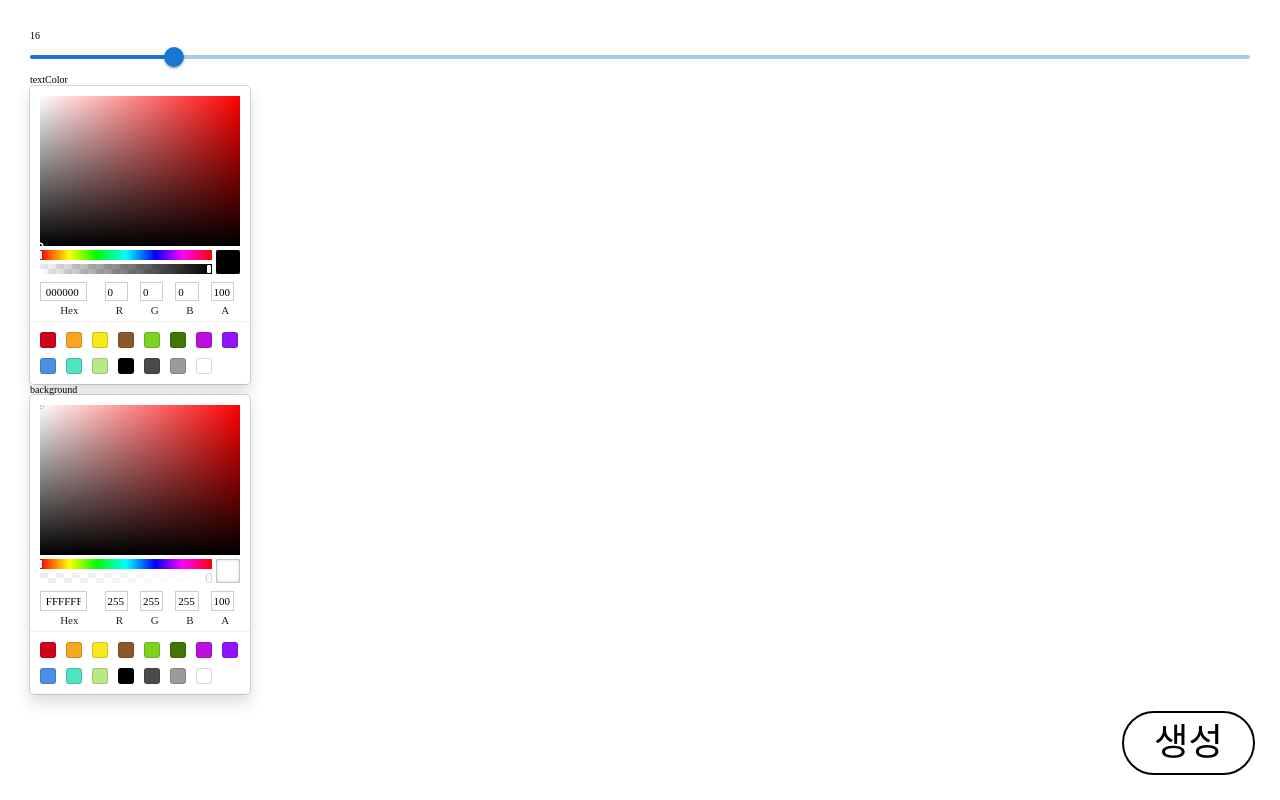
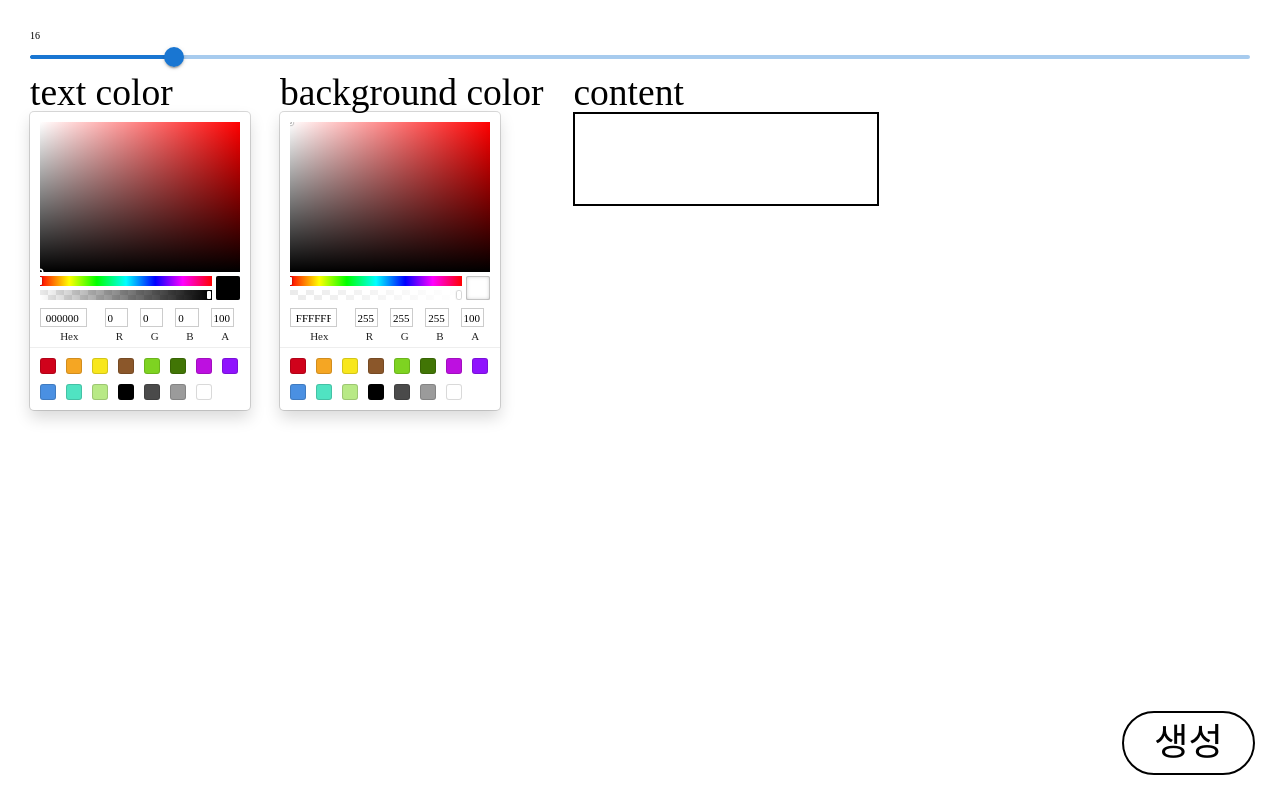
Before and after one commit to J1min/Text-app, a Next.js app: page / in a window 1280 px wide. Built offline with nearby package versions, Linux system fonts and the light colour scheme; a web font is replaced by a local one.

Commit message:
Feat: add content

```diff
--- a/context/index.ts
+++ b/context/index.ts
@@ -3,5 +3,10 @@ import { WindowType } from "@/types/main/window.interface";
 
 export const windowState = atom<WindowType>({
   key: "windowState",
-  default: { fontSize: 16, background: "#ffffff", color: "#000000" },
+  default: {
+    fontSize: 16,
+    background: "#ffffff",
+    color: "#000000",
+    content: "",
+  },
 });
--- a/package.json
+++ b/package.json
@@ -19,6 +19,7 @@
     "@types/jest": "^29.2.5",
     "@types/react-color": "^3.0.6",
     "@types/react-modal": "^3.13.1",
+    "@typescript-eslint/eslint-plugin": "^5.48.0",
     "autoprefixer": "^10.4.13",
     "axios": "^1.1.3",
     "jest": "^29.3.1",
--- a/pages/index.tsx
+++ b/pages/index.tsx
@@ -1,28 +1,25 @@
 import React from "react";
 import { SketchPicker } from "react-color";
+import { Slider } from "@mui/material";
 import type { NextPage } from "next";
 import { useRecoilState } from "recoil";
 import useModal from "@/hooks/useModal";
 import SettingButton from "@/components/main/SettingButton";
-import { Slider } from "@mui/material";
 import useLocalStoarge from "@/hooks/useLocalStoarge";
 import { WindowType } from "@/types/main/window.interface";
 import { windowState } from "@/context";
 
 const Main: NextPage = () => {
-  const FontSizeModal = useModal();
+  const ExampleModal = useModal();
   const [window, setWindow] = useRecoilState<WindowType>(windowState);
 
   React.useEffect(() => {
     const windowOption = useLocalStoarge("get", "windowOption");
-
     if (windowOption) {
       setWindow(JSON.parse(windowOption));
     } else {
       useLocalStoarge("post", "windowOption", JSON.stringify(window));
     }
-
-    console.log(window);
   }, []);
 
   const handleFontSizeChange = (_: Event, value: number | number[]) => {
@@ -36,15 +33,22 @@ const Main: NextPage = () => {
     useLocalStoarge("post", "windowOption", JSON.stringify(changedValue));
     setWindow(changedValue);
   };
+
   const handleColor = ({ hex }: { hex: string }) => {
     const changedValue = { ...window, color: hex };
     useLocalStoarge("post", "windowOption", JSON.stringify(changedValue));
     setWindow(changedValue);
   };
 
+  const handleContent = (event: React.ChangeEvent<HTMLTextAreaElement>) => {
+    const changedValue = { ...window, content: event.target.value };
+    useLocalStoarge("post", "windowOption", JSON.stringify(changedValue));
+    setWindow(changedValue);
+  };
+
   return (
     <section id={`main`} className="p-12">
-      <SettingButton open={FontSizeModal.open} />
+      <SettingButton open={ExampleModal.open} />
       {window.fontSize}
       <Slider
         value={window.fontSize}
@@ -54,21 +58,36 @@ const Main: NextPage = () => {
         min={1}
         max={128}
       />
-      textColor
-      <SketchPicker color={window.color} onChangeComplete={handleColor} />
-      background
-      <SketchPicker
-        color={window.background}
-        onChangeComplete={handleBackgroundColor}
-      />
-      <FontSizeModal.window className="mx-auto mt-24 w-[80%] h-[40rem] bg-red-100 rounded-xl">
+      <div className="flex gap-12">
+        <div>
+          <span className="text-6xl">text color</span>
+          <SketchPicker color={window.color} onChangeComplete={handleColor} />
+        </div>
+        <div>
+          <span className="text-6xl">background color</span>
+          <SketchPicker
+            color={window.background}
+            onChangeComplete={handleBackgroundColor}
+          />
+        </div>
+        <div>
+          <span className="text-6xl">content</span>
+          <textarea
+            onChange={handleContent}
+            value={window.content}
+            className="block resize-none p-8 text-4xl border-2 border-black"
+          />
+        </div>
+      </div>
+
+      <ExampleModal.window className="mx-auto mt-24 w-[80%] h-[40rem] bg-red-100 rounded-xl">
         <div>
           <p>글자 크기를 선택해주세요</p>
           <div>
-            <button onClick={FontSizeModal.close}>OK</button>
+            <button onClick={ExampleModal.close}>OK</button>
           </div>
         </div>
-      </FontSizeModal.window>
+      </ExampleModal.window>
     </section>
   );
 };
--- a/types/main/window.interface.ts
+++ b/types/main/window.interface.ts
@@ -2,4 +2,5 @@ export interface WindowType {
   fontSize: number;
   background: string;
   color: string;
+  content: string;
 }
```
Also changed, not shown: 1 other file (tests, documents, lock files or other folders).
